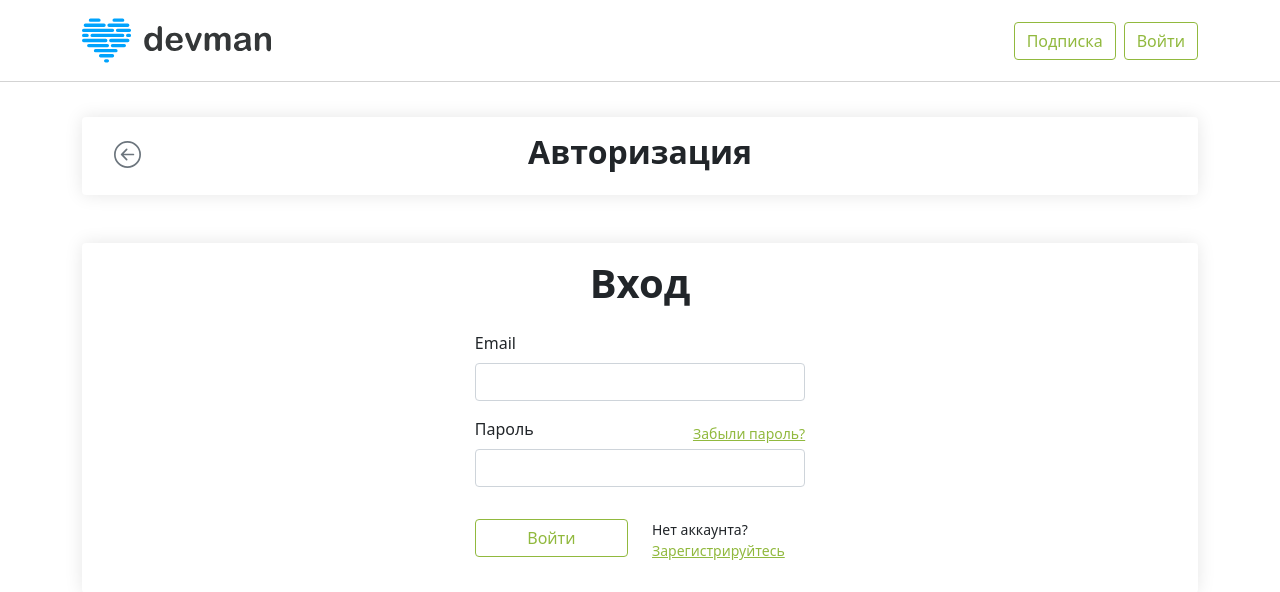
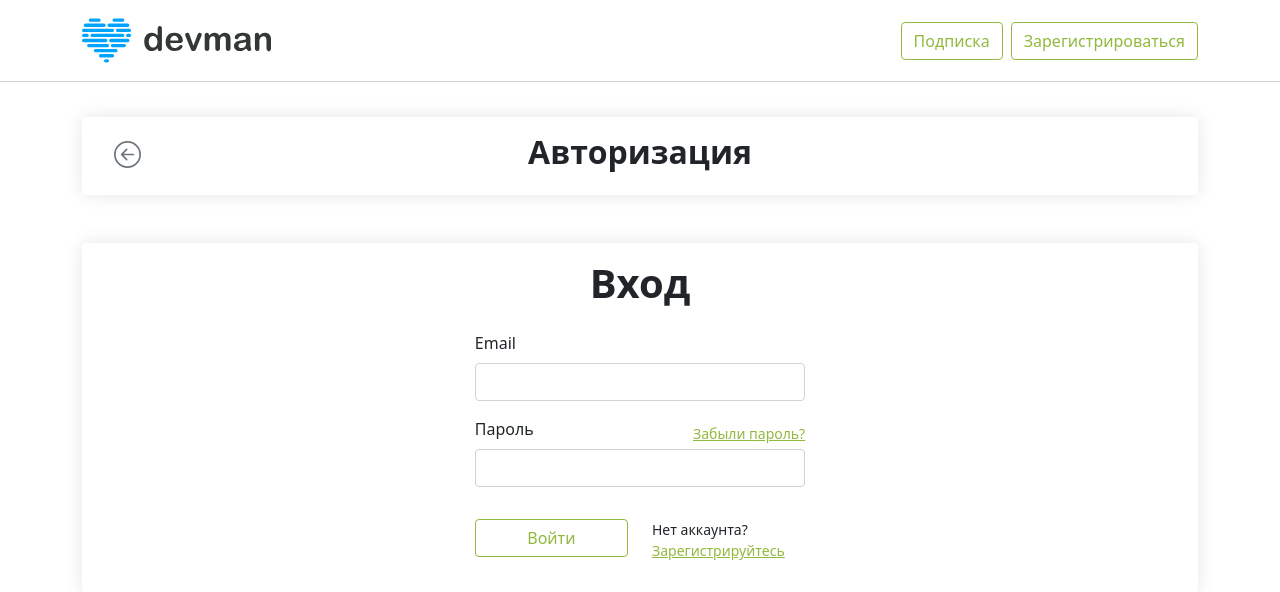
Before and after one commit to b10t/FoodPlanWeb, a Django app: page /login/ in a window 1280 px wide. Shown: the top 592 px of the page. Run offline with Django 4.2, Linux system fonts and the light colour scheme; parts of the project's set-up code (start-up, migrations or seed data) failed here and were passed over.

Commit message:
Добавил кнопки регистрации в шаблоны Главной и ЛК

```diff
--- a/planes/templates/auth.html
+++ b/planes/templates/auth.html
@@ -18,7 +18,8 @@
                   <ul class="navbar-nav w-100">
                       <li class="nav-item align-items-center d-md-flex flex-grow-1 justify-content-end">
                           <button class="btn btn-outline-success me-2 shadow-none foodplan_green foodplan__border_green">Подписка</button>
-                          <button class="btn btn-outline-success shadow-none foodplan_green foodplan__border_green" onclick="location.href='{% url 'login' %}'">Войти</button>
+                          <button class="btn shadow-none btn-outline-success foodplan_green foodplan__border_green"
+                          onclick="location.href='{% url 'registration' %}'">Зарегистрироваться</button>
                       </li>
                   </ul>
               </div>
--- a/planes/templates/index.html
+++ b/planes/templates/index.html
@@ -10,13 +10,18 @@
               <a class="navbar-brand" href="{% url 'index' %}">
                   <img src="{% static '/img/logo.8d8f24edbb5f.svg' %}" height="55" width="189" alt="">
               </a>
+
+            <div>
                 {% if user.is_authenticated %}
                   <a class="nav-link fw-lighter foodplan_green foodplan__border_green fs_12" href= "{% url 'personal_account' %}" >{{ user.email }}</a>
                   <a class="nav-link fw-lighter foodplan_green foodplan__border_green fs_12" href="{% url 'logout' %}">Выход</a>
                 {% else %}
                   <button class="btn shadow-none btn-outline-success foodplan_green foodplan__border_green"
                   onclick="location.href='{% url 'login' %}'">Войти</button>
+                  <button class="btn shadow-none btn-outline-success foodplan_green foodplan__border_green"
+                  onclick="location.href='{% url 'registration' %}'">Зарегистрироваться</button>
                 {% endif %}
+            </div>
           </div>
       </nav>
   </header>
```
Lines whose indentation alone changed are shown as unchanged.
